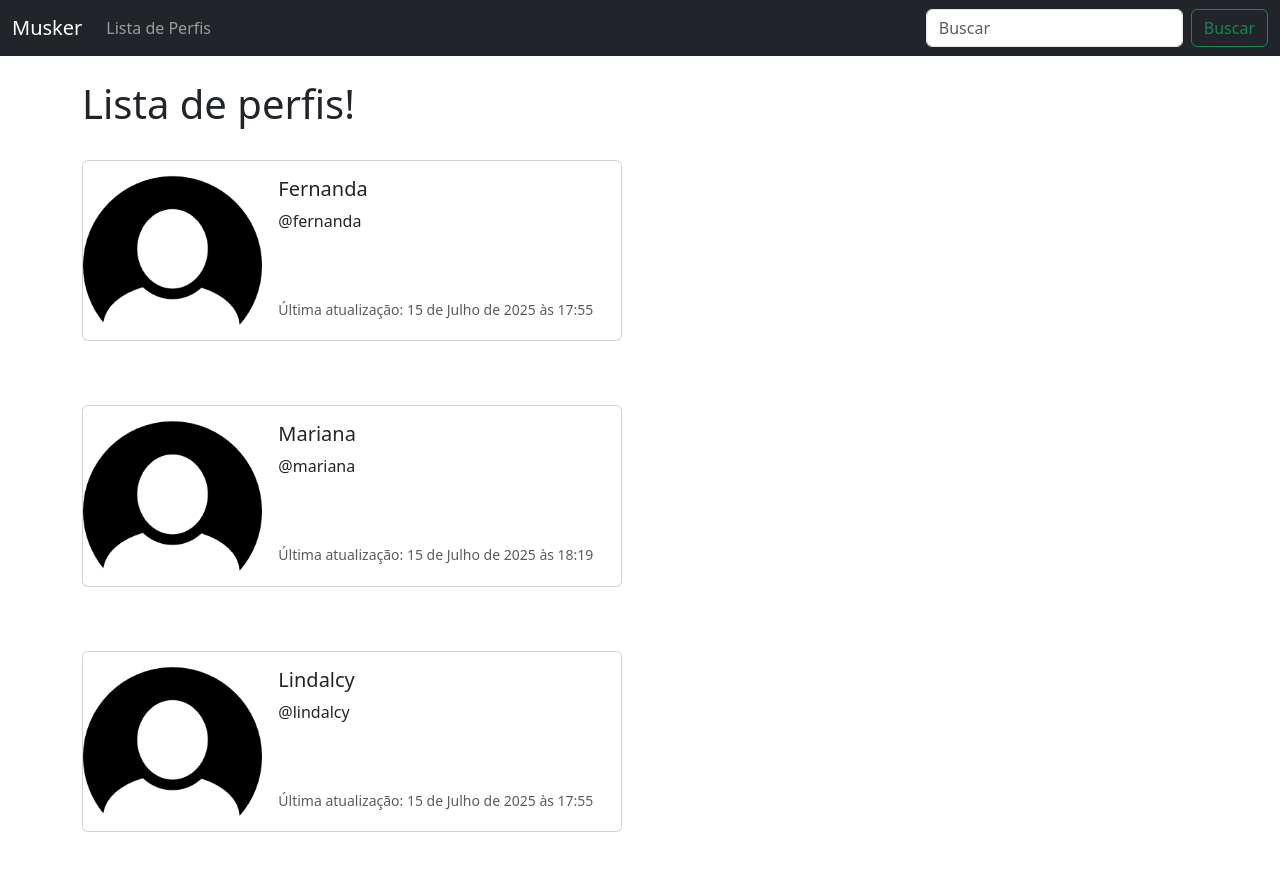
After one commit to emersonTSsantos/Projeto_Arq_Twitter, a Django app: page /profile_list/ in a window 1280 px wide. The commit adds this page. Run offline with Django 5.2, Linux system fonts and the light colour scheme; a user stored in the database is signed in; data comes from the database, SQL or seed files in the repository; both versions use the stored data as it was after the commit.

Commit message:
Construindo página de lista de perfis

```diff
--- a/social/musker/admin.py
+++ b/social/musker/admin.py
@@ -1,7 +1,6 @@
 from django.contrib import admin
 from django.contrib.auth.models import Group, User
 from .models import UserProfile
-
 
 # Unregister Groups
 admin.site.unregister(Group)
--- a/social/musker/models.py
+++ b/social/musker/models.py
@@ -7,6 +7,8 @@ from django.db.models.signals import post_save
 class UserProfile(models.Model):
     user = models.OneToOneField(User, on_delete=models.CASCADE)
     follows = models.ManyToManyField("self", related_name="followed_by", symmetrical=False, blank=True)
+
+    date_modified = models.DateTimeField(User, auto_now=True)
 
     def __str__(self):
         return self.user.username
--- a/social/musker/templates/base.html
+++ b/social/musker/templates/base.html
@@ -1,5 +1,5 @@
 <!doctype html>
-<html lang="en">
+<html lang="pt-br">
 <head>
     <meta charset="utf-8">
     <meta name="viewport" content="width=device-width, initial-scale=1">
@@ -9,8 +9,17 @@
 <body>
 
     {% include "navBar.html" %}
-    <br />
     <div class="container">
+        <br />
+        {% if messages %}
+            {% for message in messages %}
+                <div class="alert alert-warning alert-dismissible fade show" role="alert">
+                    {{ message  }}
+                    <button type="button" class="btn-close" data-bs-dismiss="alert" aria-label="Close"></button>
+                </div>
+            {% endfor %}
+        {% endif %}
+
         {% block content %}
         {% endblock %}
     </div>
--- a/social/musker/templates/navBar.html
+++ b/social/musker/templates/navBar.html
@@ -8,13 +8,13 @@
             <ul class="navbar-nav me-auto mb-2 mb-lg-0">
 
                 <li class="nav-item">
-                    <a class="nav-link" href="#">Link</a>
+                    <a class="nav-link" href="{% url 'profile_list' %}">Lista de Perfis</a>
                 </li>
 
             </ul>
             <form class="d-flex" role="search">
-                <input class="form-control me-2" type="search" placeholder="Search" aria-label="Search"/>
-                <button class="btn btn-outline-success" type="submit">Search</button>
+                <input class="form-control me-2" type="search" placeholder="Buscar" aria-label="Search"/>
+                <button class="btn btn-outline-success" type="submit">Buscar</button>
             </form>
         </div>
     </div>
--- /dev/null
+++ b/social/musker/templates/profile_list.html
@@ -0,0 +1,33 @@
+{% extends "base.html" %}
+{% load static %}
+
+{% block content %}
+    <h1>Lista de perfis!</h1>
+<br />
+
+{% if profiles %}
+    {% for profile in profiles %}
+
+
+    <div class="card mb-3" style="max-width: 540px;">
+        <div class="row g-0">
+            <div class="col-md-4">
+                <img src="{% static 'images/FotoDePefil.png' %}" class="img-fluid rounded-start" alt="Foto de perfil">
+            </div>
+            <div class="col-md-8">
+            <div class="card-body">
+                <h5 class="card-title">{{ profile.user.username }}</h5>
+                <p class="card-text">@{{ profile.user.username|lower }}</p> <br/><br/>
+                <p class="card-text"><small class="text-body-secondary">Última atualização: {{ profile.date_modified }}</small></p>
+            </div>
+            </div>
+        </div>
+    </div>
+    <br/> <br/>
+
+    {% endfor %}
+
+{% endif  %}
+
+
+{% endblock %}
--- a/social/musker/urls.py
+++ b/social/musker/urls.py
@@ -4,4 +4,5 @@ from . import views
 
 urlpatterns = [
     path('', views.home, name='home'),
+    path('profile_list/', views.profile_list, name='profile_list'),
 ]
--- a/social/musker/views.py
+++ b/social/musker/views.py
@@ -1,4 +1,14 @@
-from django.shortcuts import render
+from django.shortcuts import render, redirect
+from django.contrib import messages
+from .models import UserProfile
 
 def home(request):
     return render(request, 'home.html', {})
+
+def profile_list(request):
+    if request.user.is_authenticated:
+        profiles = UserProfile.objects.exclude(user=request.user)
+        return render(request, 'profile_list.html', {"profiles": profiles})
+    else:
+        messages.success(request, ("Você precisa estar logado para visualizar esta página."))
+        return redirect('home')
--- a/social/social/settings.py
+++ b/social/social/settings.py
@@ -91,9 +91,9 @@ AUTH_PASSWORD_VALIDATORS = [
 # Internationalization
 # https://docs.djangoproject.com/en/5.2/topics/i18n/
 
-LANGUAGE_CODE = 'en-us'
+LANGUAGE_CODE = 'pt-br'
 
-TIME_ZONE = 'UTC'
+TIME_ZONE = 'America/Sao_Paulo'
 
 USE_I18N = True
 
```
Also changed, not shown: social/db.sqlite3, social/musker/migrations/0002_userprofile_date_modified.py (added), social/musker/static/images/FotoDePefil.png (added).
